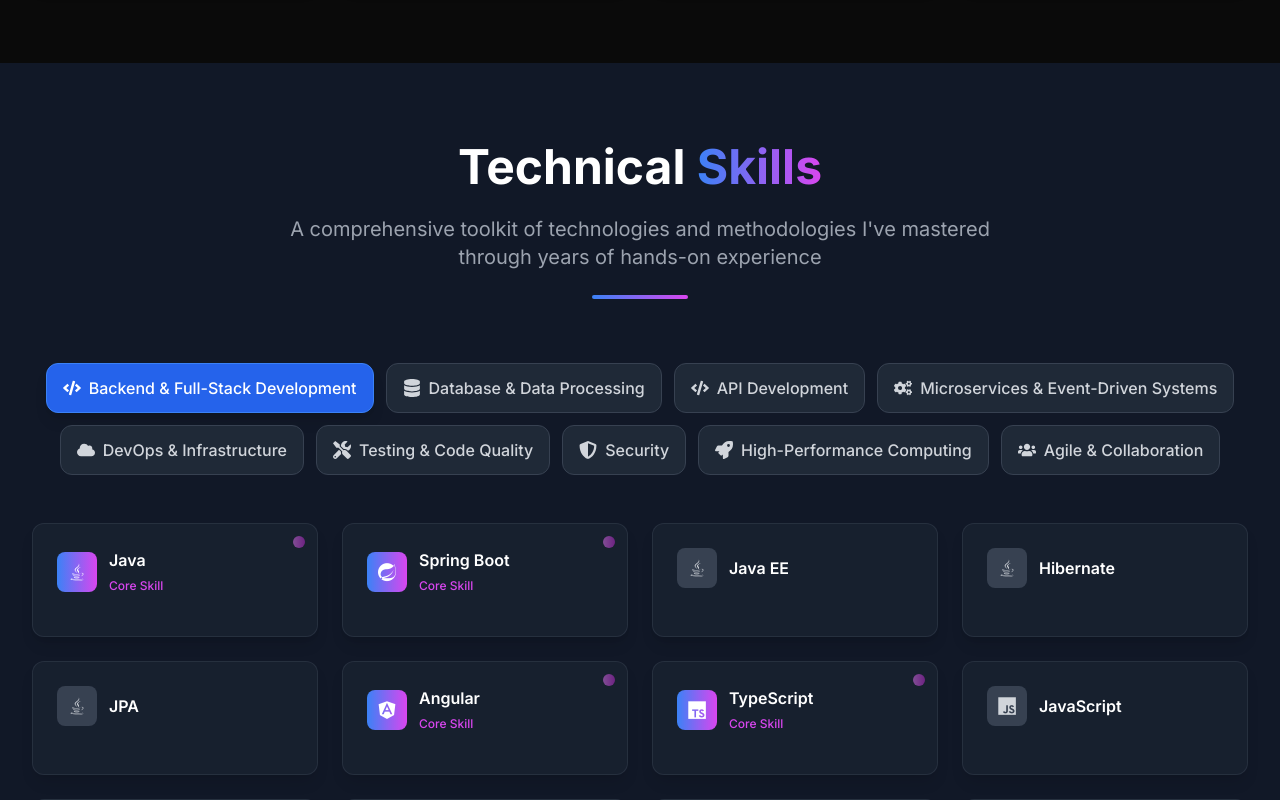
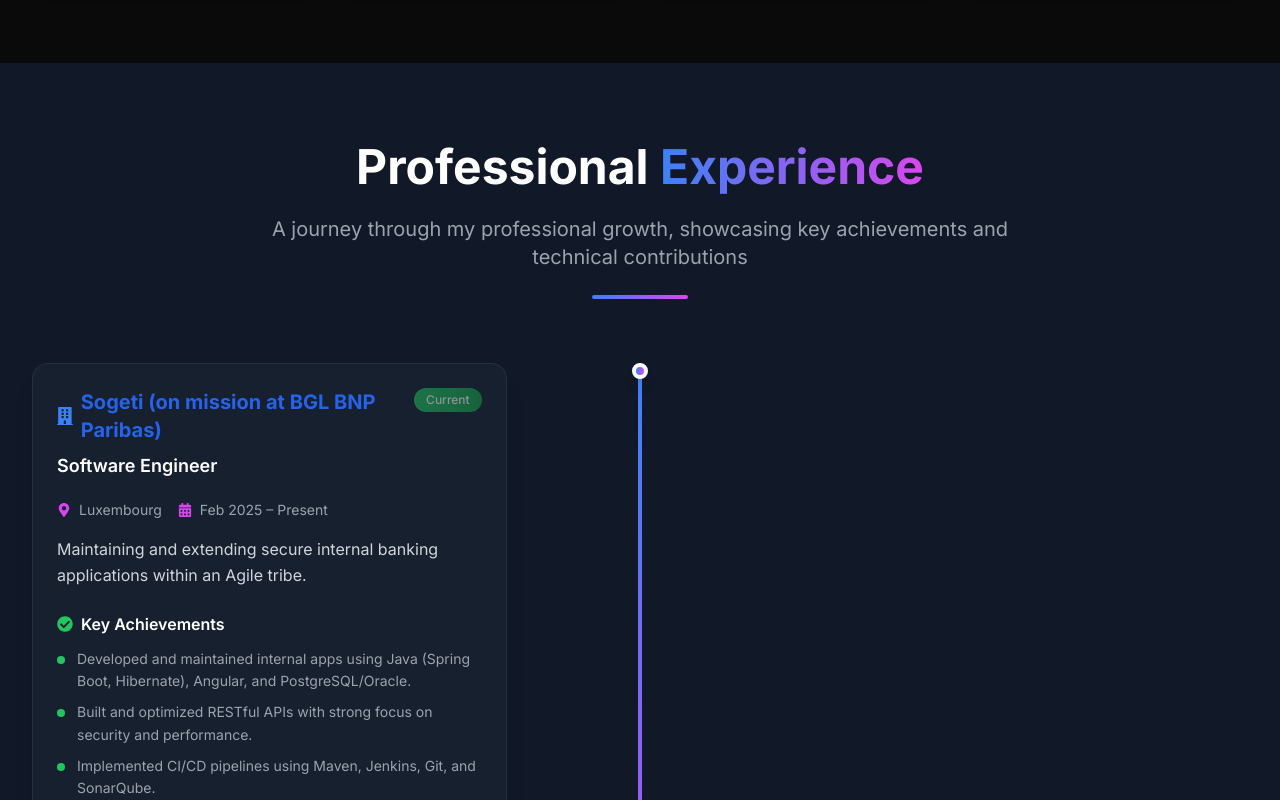
Before and after one commit to ghassenbrg/my-resume, a React (Create React App) app: page / in a window 1280 px wide. Shown: the part 1700-2500 px from the top of the page. Built offline with nearby package versions, Linux system fonts and the light colour scheme.

Commit message:
Update PersonalCV to include Skills section, and adjust background styles in Experience and Skills components for better dark mode support.

```diff
--- a/src/PersonalCV.jsx
+++ b/src/PersonalCV.jsx
@@ -103,8 +103,8 @@
       <main className="pt-16">
         <Hero darkMode={darkMode} cvData={cvData} />
         <About darkMode={darkMode} cvData={cvData} />
+        <Experience darkMode={darkMode} cvData={cvData} />
         <Skills darkMode={darkMode} cvData={cvData} />
-        <Experience darkMode={darkMode} cvData={cvData} />
         <Projects darkMode={darkMode} cvData={cvData} />
         <Education darkMode={darkMode} cvData={cvData} />
         <Languages darkMode={darkMode} cvData={cvData} />
--- a/src/components/Experience.jsx
+++ b/src/components/Experience.jsx
@@ -38,7 +38,7 @@
     <section
       id="experience"
       className={`py-20 ${
-        darkMode ? "bg-darkBg text-white" : "bg-lightBg text-gray-900"
+        darkMode ? "bg-gray-900 text-white" : "bg-gray-50 text-gray-900"
       }`}
     >
       <div className="max-w-7xl mx-auto px-4 sm:px-6 lg:px-8">
--- a/src/components/Skills.jsx
+++ b/src/components/Skills.jsx
@@ -103,7 +103,7 @@
     <section
       id="skills"
       className={`py-20 ${
-        darkMode ? "bg-gray-900 text-white" : "bg-gray-50 text-gray-900"
+        darkMode ? "bg-darkBg text-white" : "bg-lightBg text-gray-900"
       }`}
     >
       <div className="max-w-7xl mx-auto px-4 sm:px-6 lg:px-8">
```
